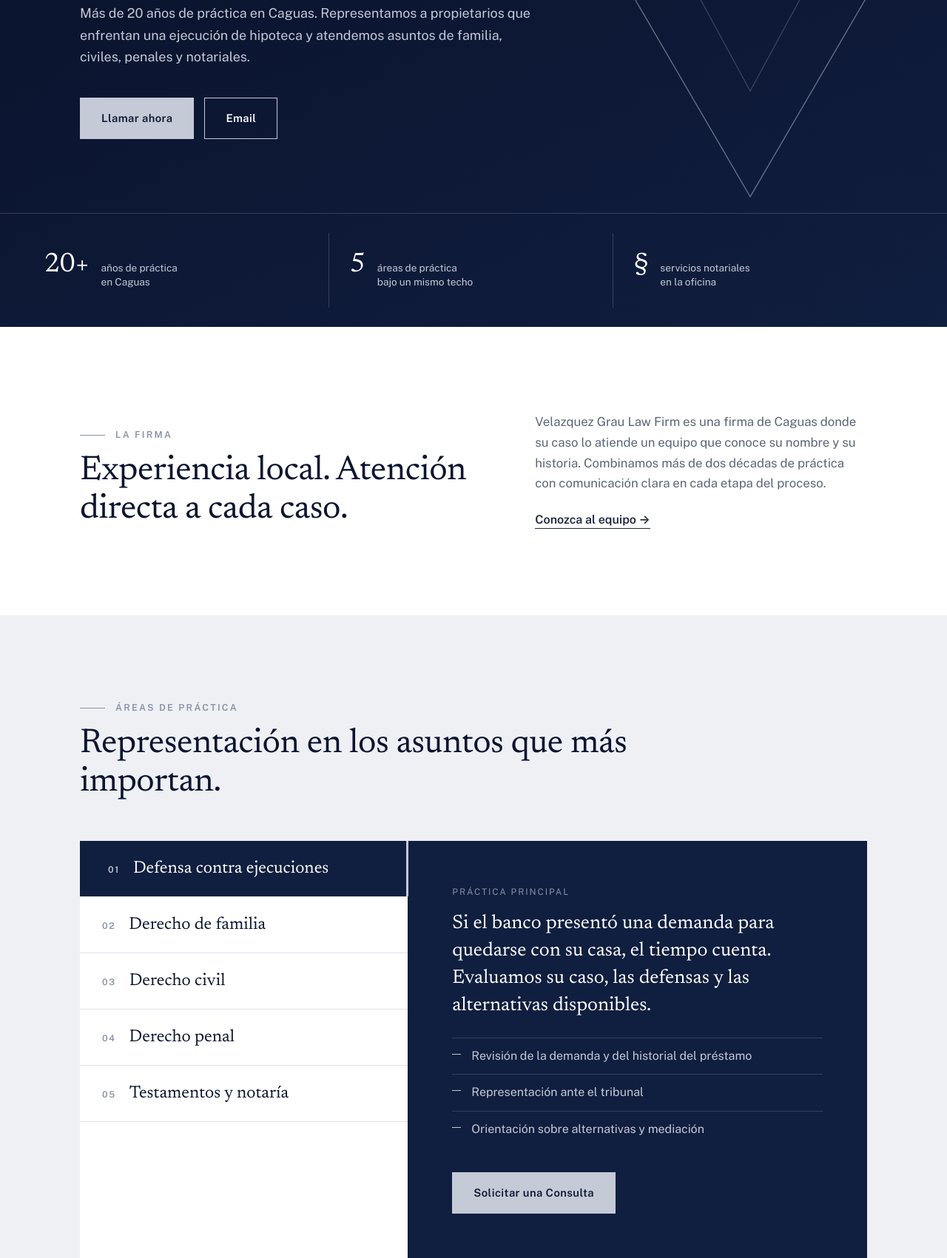
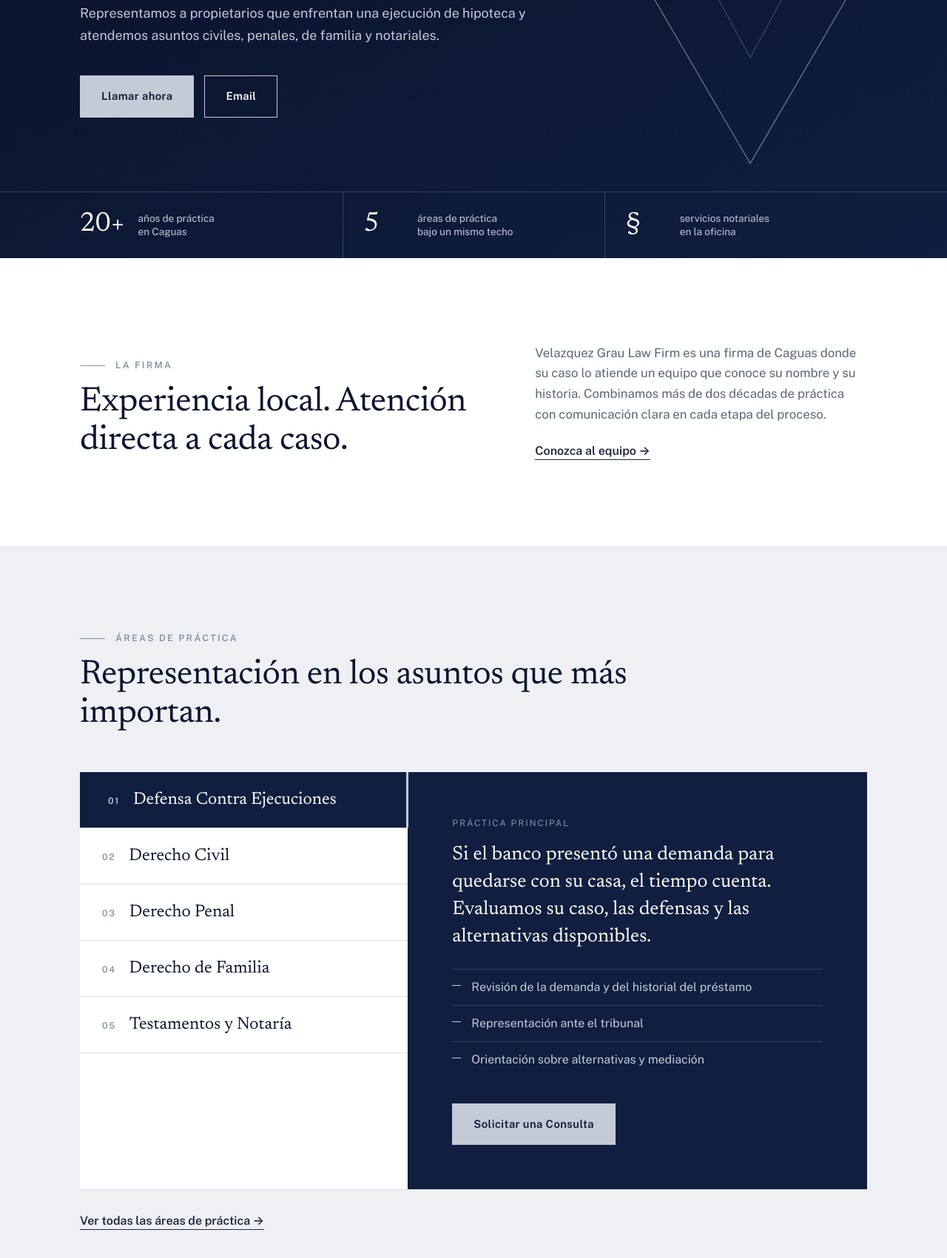
Before and after one commit to Joseavr04/joseavr04.github.io, a plain HTML site: page index.html in a window 1280 px wide. Shown: the part 521-2222 px from the top of the page at 74% size. Drawn offline with nearby package versions, Linux system fonts and the light colour scheme.

Commit message:
Refactor HTML structure and update text content

```diff
--- a/index.html
+++ b/index.html
@@ -61,8 +61,8 @@
 .tri polygon+polygon{stroke:var(--grey);opacity:.7}
 .facts{border-top:1px solid rgba(196,202,214,.22);position:relative}
 .facts .wrap{display:grid;grid-template-columns:repeat(3,1fr)}
-.facts div{padding:26px 24px 26px 0;display:flex;align-items:baseline;gap:16px}
-.facts div+div{padding-left:28px;border-left:1px solid rgba(196,202,214,.22)}
+.facts .wrap>div{padding:26px 24px 26px 0;display:flex;align-items:center;gap:18px}
+.facts .wrap>div+div{padding-left:28px;border-left:1px solid rgba(196,202,214,.22)}
 .facts b{font-family:var(--serif);font-weight:400;font-size:2.3rem;color:#fff;line-height:1}
 .facts span{font-size:.85rem;color:var(--steel);line-height:1.35}
 
@@ -150,10 +150,11 @@
  .intro .wrap,.attorney .wrap,.contact .wrap,.tabwrap,.steps,.cards,.fgrid{grid-template-columns:1fr}
  .tabs{flex-direction:row;overflow-x:auto}.tab{white-space:nowrap;padding:20px 22px;font-size:1.15rem;border-bottom:0;border-right:1px solid #dde1e9}
  .tab:hover,.tab[aria-selected=true]{padding-left:22px}.tab[aria-selected=true]::after{right:0;left:0;top:auto;bottom:0;width:auto;height:3px}
- .facts .wrap{grid-template-columns:1fr}.facts div+div{padding-left:0;border-left:0;border-top:1px solid rgba(196,202,214,.22)}
+ .facts .wrap{grid-template-columns:1fr}.facts .wrap>div+div{padding-left:0;border-left:0;border-top:1px solid rgba(196,202,214,.22)}
  .tri{opacity:.22;right:-35%}.portrait{max-width:340px}
  .util .hide-sm{display:none}
 }
+.facts b{min-width:3.4rem;display:inline-block}
 nav a[aria-current]{color:#fff;border-color:var(--steel)}
 nav a,.bar .btn,.brand span{white-space:nowrap}
 nav ul{gap:26px}.brand span{font-size:1.15rem}
@@ -216,7 +217,7 @@
   <div class="wrap main">
     <div class="kicker" style="color:var(--steel)"><span lang="es">Abogados · Caguas, Puerto Rico</span><span lang="en">Attorneys · Caguas, Puerto Rico</span></div>
     <h1><span lang="es">Defendemos <em>su hogar</em> y sus derechos.</span><span lang="en">We defend <em>your home</em> and your rights.</span></h1>
-    <p class="sub"><span lang="es">Más de 20 años de práctica en Caguas. Representamos a propietarios que enfrentan una ejecución de hipoteca y atendemos asuntos de familia, civiles, penales y notariales.</span><span lang="en">Over 20 years of practice in Caguas. We represent homeowners facing foreclosure and handle family, civil, criminal and notarial matters.</span></p>
+    <p class="sub"><span lang="es">Representamos a propietarios que enfrentan una ejecución de hipoteca y atendemos asuntos civiles, penales, de familia y notariales.</span><span lang="en">We represent homeowners facing foreclosure and handle civil, criminal, family and notarial matters.</span></p>
     <div class="cta">
       <a class="btn btn-solid" href="tel:+17877442770"><span lang="es">Llamar ahora</span><span lang="en">Call now</span></a>
       <a class="btn btn-line" href="mailto:velazquezgraulaw@gmail.com?subject=Solicitud%20de%20consulta">Email</a>
@@ -241,22 +242,16 @@
   <h2><span lang="es">Representación en los asuntos que más importan.</span><span lang="en">Representation in the matters that matter most.</span></h2></div>
   <div class="tabwrap rv">
     <div class="tabs" role="tablist" aria-orientation="vertical">
-      <button class="tab" role="tab" id="t1" aria-controls="p1" aria-selected="true"><b>01</b><span lang="es">Defensa contra ejecuciones</span><span lang="en">Foreclosure defense</span></button>
-      <button class="tab" role="tab" id="t2" aria-controls="p2" aria-selected="false" tabindex="-1"><b>02</b><span lang="es">Derecho de familia</span><span lang="en">Family law</span></button>
-      <button class="tab" role="tab" id="t3" aria-controls="p3" aria-selected="false" tabindex="-1"><b>03</b><span lang="es">Derecho civil</span><span lang="en">Civil law</span></button>
-      <button class="tab" role="tab" id="t4" aria-controls="p4" aria-selected="false" tabindex="-1"><b>04</b><span lang="es">Derecho penal</span><span lang="en">Criminal law</span></button>
-      <button class="tab" role="tab" id="t5" aria-controls="p5" aria-selected="false" tabindex="-1"><b>05</b><span lang="es">Testamentos y notaría</span><span lang="en">Wills and notarial work</span></button>
+      <button class="tab" role="tab" id="t1" aria-controls="p1" aria-selected="true"><b>01</b><span lang="es">Defensa Contra Ejecuciones</span><span lang="en">Foreclosure Defense</span></button>
+      <button class="tab" role="tab" id="t3" aria-controls="p3" aria-selected="false" tabindex="-1"><b>02</b><span lang="es">Derecho Civil</span><span lang="en">Civil Law</span></button>
+      <button class="tab" role="tab" id="t4" aria-controls="p4" aria-selected="false" tabindex="-1"><b>03</b><span lang="es">Derecho Penal</span><span lang="en">Criminal Law</span></button>
+      <button class="tab" role="tab" id="t2" aria-controls="p2" aria-selected="false" tabindex="-1"><b>04</b><span lang="es">Derecho de Familia</span><span lang="en">Family Law</span></button>
+      <button class="tab" role="tab" id="t5" aria-controls="p5" aria-selected="false" tabindex="-1"><b>05</b><span lang="es">Testamentos y Notaría</span><span lang="en">Wills and Notarial Work</span></button>
     </div>
     <div class="panel" role="tabpanel" id="p1" aria-labelledby="t1">
       <div class="tag"><span lang="es">Práctica principal</span><span lang="en">Flagship practice</span></div>
       <p><span lang="es">Si el banco presentó una demanda para quedarse con su casa, el tiempo cuenta. Evaluamos su caso, las defensas y las alternativas disponibles.</span><span lang="en">If the bank has filed to take your home, time matters. We evaluate your case, the defenses and the alternatives available.</span></p>
       <ul><li><span lang="es">Revisión de la demanda y del historial del préstamo</span><span lang="en">Review of the complaint and loan history</span></li><li><span lang="es">Representación ante el tribunal</span><span lang="en">Representation in court</span></li><li><span lang="es">Orientación sobre alternativas y mediación</span><span lang="en">Guidance on alternatives and mediation</span></li></ul>
-      <div><a class="btn btn-solid" href="contacto.html"><span lang="es">Solicitar una Consulta</span><span lang="en">Request a Consultation</span></a></div>
-    </div>
-    <div class="panel" role="tabpanel" id="p2" aria-labelledby="t2" hidden>
-      <div class="tag"><span lang="es">Familia</span><span lang="en">Family</span></div>
-      <p><span lang="es">Asuntos familiares tratados con claridad, discreción y respeto.</span><span lang="en">Family matters handled with clarity, discretion and respect.</span></p>
-      <ul><li><span lang="es">Divorcio y separación</span><span lang="en">Divorce and separation</span></li><li><span lang="es">Custodia y relaciones filiales</span><span lang="en">Custody and parenting time</span></li><li><span lang="es">Pensiones alimentarias</span><span lang="en">Child and spousal support</span></li></ul>
       <div><a class="btn btn-solid" href="contacto.html"><span lang="es">Solicitar una Consulta</span><span lang="en">Request a Consultation</span></a></div>
     </div>
     <div class="panel" role="tabpanel" id="p3" aria-labelledby="t3" hidden>
@@ -269,6 +264,12 @@
       <div class="tag"><span lang="es">Penal</span><span lang="en">Criminal</span></div>
       <p><span lang="es">Defensa seria y confidencial en procesos criminales.</span><span lang="en">Serious, confidential defense in criminal proceedings.</span></p>
       <ul><li><span lang="es">Defensa ante cargos criminales</span><span lang="en">Defense against criminal charges</span></li><li><span lang="es">Representación en cada etapa del proceso</span><span lang="en">Representation at every stage</span></li><li><span lang="es">Orientación sobre sus derechos</span><span lang="en">Guidance on your rights</span></li></ul>
+      <div><a class="btn btn-solid" href="contacto.html"><span lang="es">Solicitar una Consulta</span><span lang="en">Request a Consultation</span></a></div>
+    </div>
+    <div class="panel" role="tabpanel" id="p2" aria-labelledby="t2" hidden>
+      <div class="tag"><span lang="es">Familia</span><span lang="en">Family</span></div>
+      <p><span lang="es">Asuntos familiares tratados con claridad, discreción y respeto.</span><span lang="en">Family matters handled with clarity, discretion and respect.</span></p>
+      <ul><li><span lang="es">Divorcio y separación</span><span lang="en">Divorce and separation</span></li><li><span lang="es">Custodia y relaciones filiales</span><span lang="en">Custody and parenting time</span></li><li><span lang="es">Pensiones alimentarias</span><span lang="en">Child and spousal support</span></li></ul>
       <div><a class="btn btn-solid" href="contacto.html"><span lang="es">Solicitar una Consulta</span><span lang="en">Request a Consultation</span></a></div>
     </div>
     <div class="panel" role="tabpanel" id="p5" aria-labelledby="t5" hidden>
@@ -285,7 +286,7 @@
   <div class="portrait rv" role="img" aria-label="Placeholder portrait"><img src="assets/logo.png" alt=""></div>
   <div class="rv"><div class="kicker"><span lang="es">Abogado fundador</span><span lang="en">Founding attorney</span></div>
   <h2>Jose A. Velázquez Grau</h2>
-  <p><span lang="es">Con más de 20 años de práctica en Caguas, se ha dedicado a defender a propietarios frente a ejecuciones de hipoteca. Es notario y atiende también asuntos de familia, civiles y penales. <span class="ph">[Añadir formación, admisión al foro y distinciones]</span></span><span lang="en">With more than 20 years of practice in Caguas, he has devoted his career to defending homeowners against foreclosure. He is a notary and also handles family, civil and criminal matters. <span class="ph">[Add education, bar admissions and distinctions]</span></span></p>
+  <p><span lang="es">Con más de 20 años de experiencia, se ha dedicado a defender propietarios frente a ejecuciones de hipoteca. Es notario y atiende también asuntos civiles, penales y de familia. <span class="ph">[Añadir formación, admisión al foro y distinciones]</span></span><span lang="en">With more than 20 years of experience, he has devoted his career to defending homeowners against foreclosure. He is a notary and also handles civil, criminal and family matters. <span class="ph">[Add education, bar admissions and distinctions]</span></span></p>
   <a class="arrow" href="contacto.html"><span lang="es">Solicitar una Consulta</span><span lang="en">Request a Consultation</span></a></div>
 </div></section>
 
@@ -295,7 +296,7 @@
   <ol class="steps rv">
     <li><h3><span lang="es">Consulta inicial</span><span lang="en">Initial consultation</span></h3><p><span lang="es">Nos cuenta su situación y trae los documentos que tenga a mano.</span><span lang="en">You tell us your situation and bring any documents you have.</span></p></li>
     <li><h3><span lang="es">Evaluación y plan</span><span lang="en">Evaluation and plan</span></h3><p><span lang="es">Le explicamos sus opciones, el alcance del caso y los honorarios.</span><span lang="en">We explain your options, the scope of the case and the fees.</span></p></li>
-    <li><h3><span lang="es">Representación</span><span lang="en">Representation</span></h3><p><span lang="es">Trabajamos su caso y lo mantenemos al tanto de cada avance.</span><span lang="en">We work your case and keep you informed at each step.</span></p></li>
+    <li><h3><span lang="es">Representación</span><span lang="en">Representation</span></h3><p><span lang="es">Trabajamos su caso con esfuerzo y dedicación y lo mantenemos constantemente al tanto de cada avance.</span><span lang="en">We work your case with effort and dedication and keep you constantly informed at each step.</span></p></li>
   </ol>
 </div></section>
 
```
